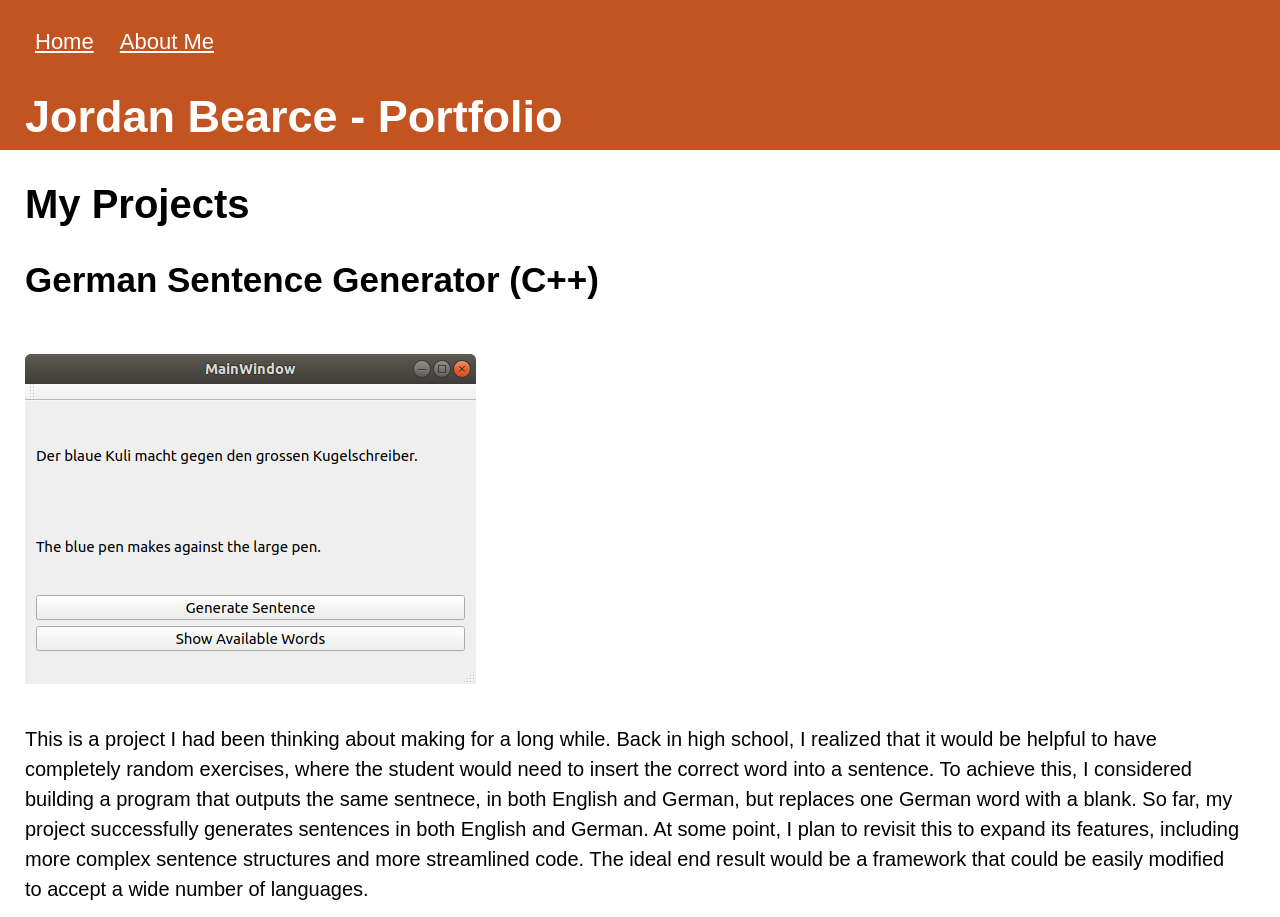
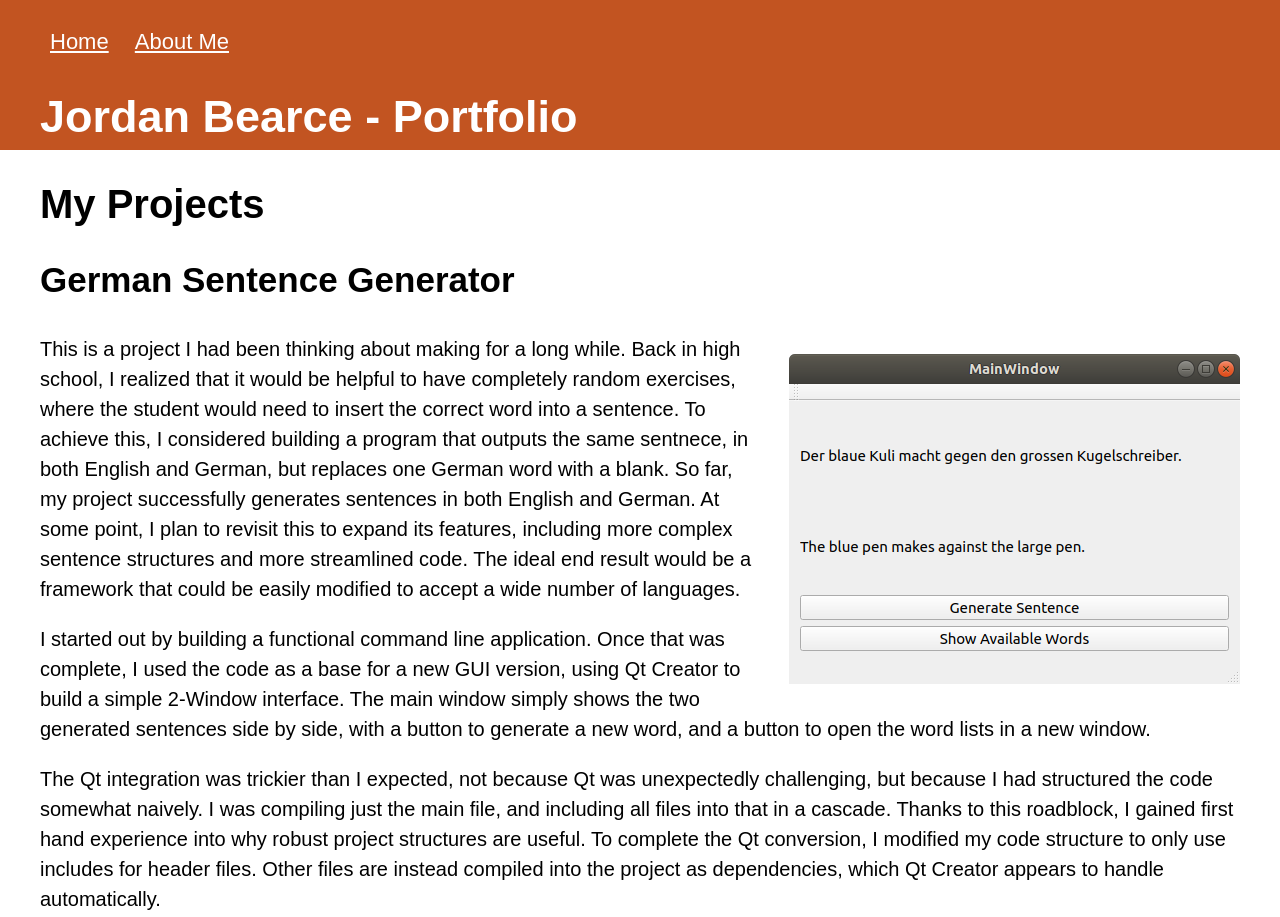
Before and after one commit to jbearce/portfolio, a plain HTML site: page index.html in a window 1280 px wide. Shown: the top 917 px of the page. Drawn offline with Linux system fonts and the light colour scheme.

Commit message:
Further styles modifications

```diff
--- a/assets/styles/styles.css
+++ b/assets/styles/styles.css
@@ -9,7 +9,7 @@
 .container {
     margin: 0 auto;
     max-width: 95%;
-    width: 1551px;
+    width: 1200px;
 }
 
 .header__site {
@@ -103,7 +103,15 @@
     line-height: 28px;
 }
 
-.container {
-    width: 100%;
-    margin: 0 25px;
+@media screen and (min-width: 991px) {
+    .article .image__article {
+        max-width: 40%;
+        float: right;
+        margin-left: 25px;
+    }
+    .article::after {
+        content: "";
+        display: block;
+        width: 100%;
+    }
 }
--- a/index.html
+++ b/index.html
@@ -21,7 +21,7 @@
         <h2 class="h2">My Projects</h2>
         <article class="article">
             <header class="header header__article">
-                <h3 class="h3">German Sentence Generator (C++)</h3>
+                <h3 class="h3">German Sentence Generator</h3>
             </header>
             <img class="image image__article" alt="GUI verison main window" src="assets/media/german-sentence-generator_gui.png" />
             <p>This is a project I had been thinking about making for a long while. Back in high school, I realized that it would be helpful to have completely random exercises, where the student would need to insert the correct word into a sentence. To achieve this, I considered building a program that outputs the same sentnece, in both English and German, but replaces one German word with a blank. So far, my project successfully generates sentences in both English and German. At some point, I plan to revisit this to expand its features, including more complex sentence structures and more streamlined code. The ideal end result would be a framework that could be easily modified to accept a wide number of languages.</p>
```
